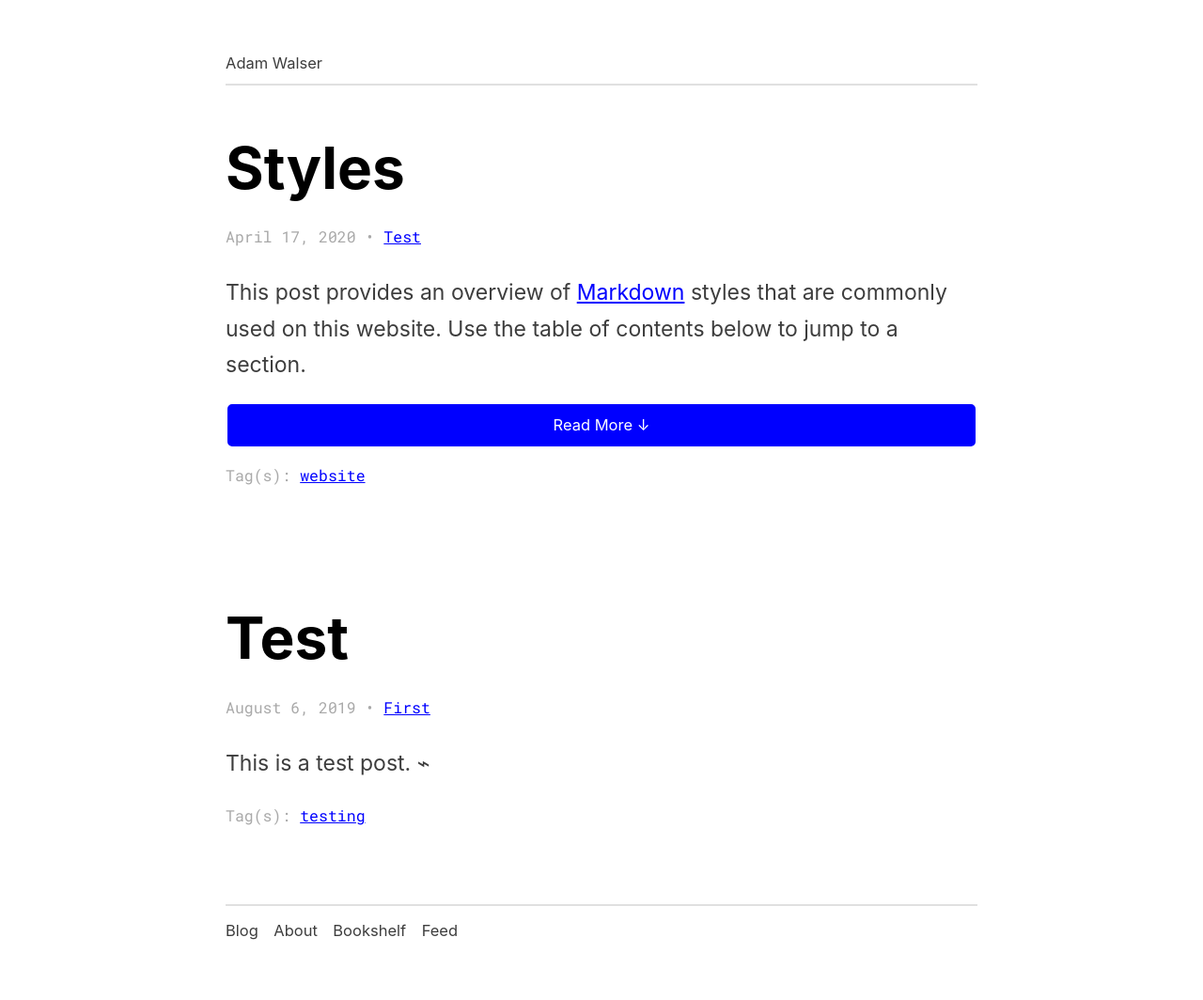
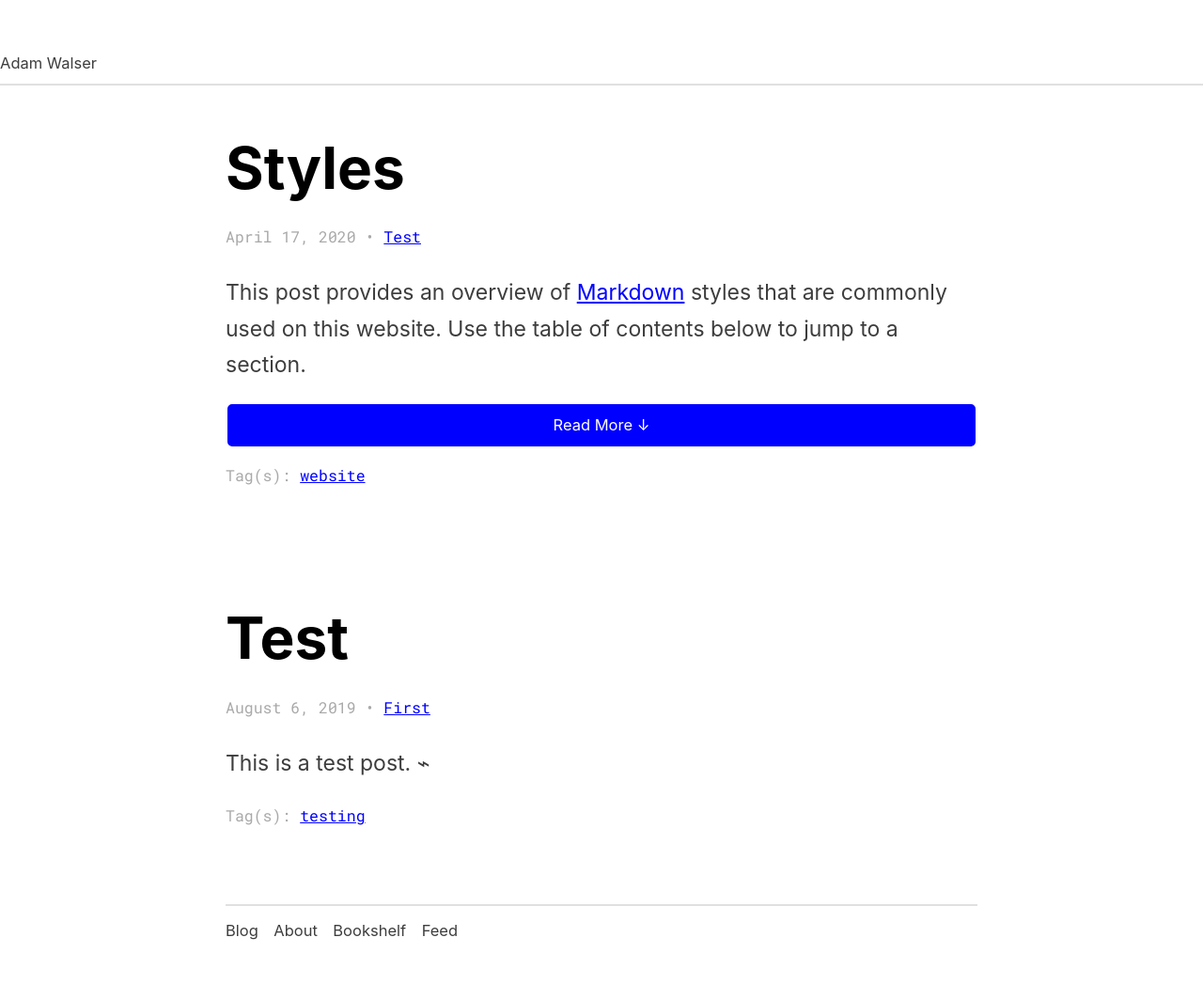
Before and after one commit to ajpwalser/ajpwalser.github.io, a Jekyll site: the page built from index.html, in a window 1280 px wide. Shown: the whole page at 94% size. Built offline with Jekyll 4.4.1, drawn with Linux system fonts in a browser that asks for light colours; some web fonts are replaced; the list of posts is cut into pages by our own code.

Commit message:
Update default.html

```diff
--- a/_layouts/default.html
+++ b/_layouts/default.html
@@ -19,7 +19,7 @@
    {% seo %}
 </head>
 <body>
-   <header>
+   <header class="full-width">
       <h1 class="header"><a href="{{ site.baseurl | prepend: site.url }}/">{{ site.title }}</a></h1>
       <hr>
    </header>
```
